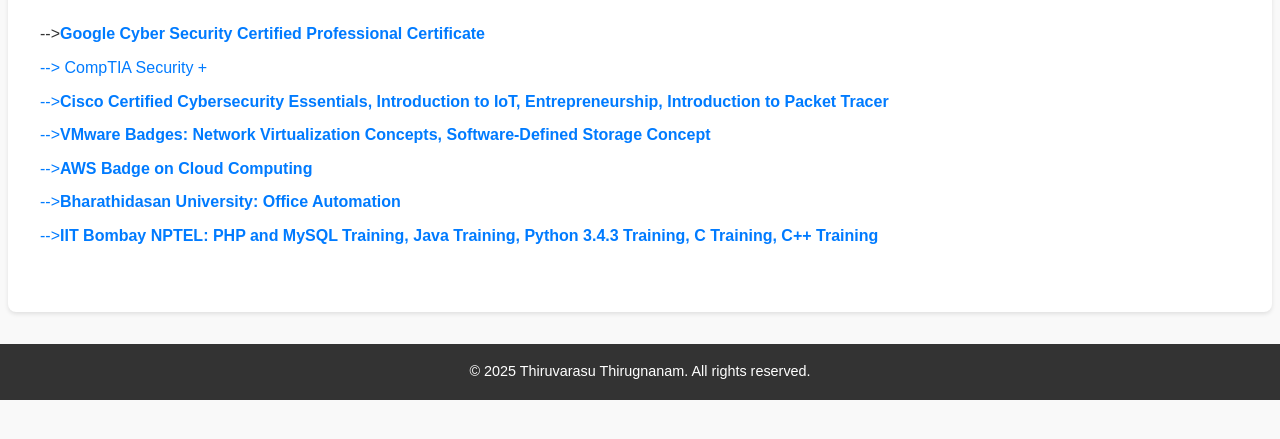
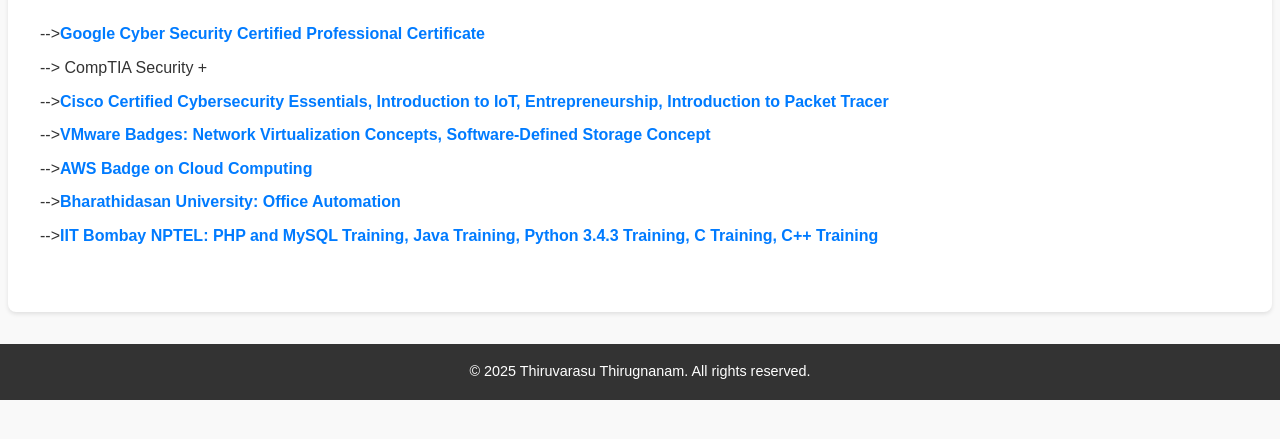
Before and after one commit to ThiruvarasuThirugnanam/thiruvarasuthirugnanam.github.io, a plain HTML site: page certifications.html in a window 1280 px wide. Shown: the part 249-688 px from the top of the page. Drawn offline with Linux system fonts and the light colour scheme.

Commit message:
Update certifications.html

```diff
--- a/certifications.html
+++ b/certifications.html
@@ -24,13 +24,13 @@
     <main>
         <section>
             <h2>Certifications</h2>
-            <p>--><a href="https://drive.google.com/file/d/1F-m8WX1D_-5Fl8dryT90dwUbj-XSYXkU/view?usp=drive_link" target="_blank"><b>Google Cyber Security Certified Professional Certificate</b></p>
+            <p>--><a href="https://drive.google.com/file/d/1F-m8WX1D_-5Fl8dryT90dwUbj-XSYXkU/view?usp=drive_link" target="_blank"><b>Google Cyber Security Certified Professional Certificate</b></a></p>
             <p>--> CompTIA Security +</p>
-            <p>--><a href="https://drive.google.com/drive/folders/1TM99nKOObNFWC4ZTexlKNYEZzRkOfBnH?usp=sharing" target="_blank"><b>Cisco Certified Cybersecurity Essentials, Introduction to IoT, Entrepreneurship, Introduction to Packet Tracer</b></p>
-            <p>--><a href="https://drive.google.com/drive/folders/15U_JgO3GYWD9A2vwRuLd6UoFK7Ycv4m4?usp=sharing" target="_blank"><b>VMware Badges: Network Virtualization Concepts, Software-Defined Storage Concept</b></p>
-            <p>--><a href="https://drive.google.com/file/d/1nkJovjEzWVgmRqxHK5za2XE-29Dt5r5t/view?usp=sharing" target="_blank"><b>AWS Badge on Cloud Computing</b></p>
-            <p>--><a href="https://drive.google.com/file/d/1hbCxrUVPxAW6jfyb7AKcus2d3G25RBak/view?usp=sharing" target="_blank"><b>Bharathidasan University: Office Automation</b></p>
-            <p>--><a href="https://drive.google.com/drive/folders/1HPLnU9f-CmaweHOsmCwAwf9G8GWdzaCC?usp=sharing" target="_blank"><b>IIT Bombay NPTEL: PHP and MySQL Training, Java Training, Python 3.4.3 Training, C Training, C++ Training</b></p>
+            <p>--><a href="https://drive.google.com/drive/folders/1TM99nKOObNFWC4ZTexlKNYEZzRkOfBnH?usp=sharing" target="_blank"><b>Cisco Certified Cybersecurity Essentials, Introduction to IoT, Entrepreneurship, Introduction to Packet Tracer</b></a></p>
+            <p>--><a href="https://drive.google.com/drive/folders/15U_JgO3GYWD9A2vwRuLd6UoFK7Ycv4m4?usp=sharing" target="_blank"><b>VMware Badges: Network Virtualization Concepts, Software-Defined Storage Concept</b></a></p>
+            <p>--><a href="https://drive.google.com/file/d/1nkJovjEzWVgmRqxHK5za2XE-29Dt5r5t/view?usp=sharing" target="_blank"><b>AWS Badge on Cloud Computing</b></a></p>
+            <p>--><a href="https://drive.google.com/file/d/1hbCxrUVPxAW6jfyb7AKcus2d3G25RBak/view?usp=sharing" target="_blank"><b>Bharathidasan University: Office Automation</b></a></p>
+            <p>--><a href="https://drive.google.com/drive/folders/1HPLnU9f-CmaweHOsmCwAwf9G8GWdzaCC?usp=sharing" target="_blank"><b>IIT Bombay NPTEL: PHP and MySQL Training, Java Training, Python 3.4.3 Training, C Training, C++ Training</b></a></p>
         </section>
     </main>
     <footer>
```
